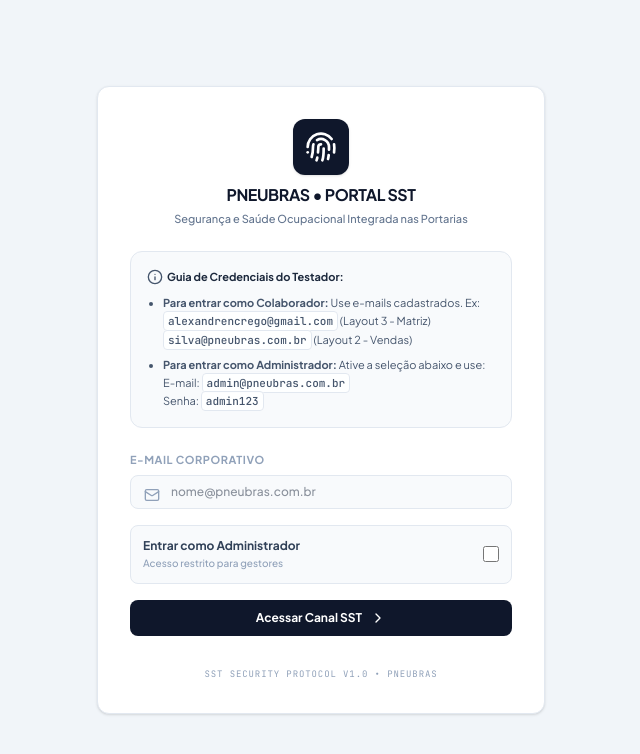
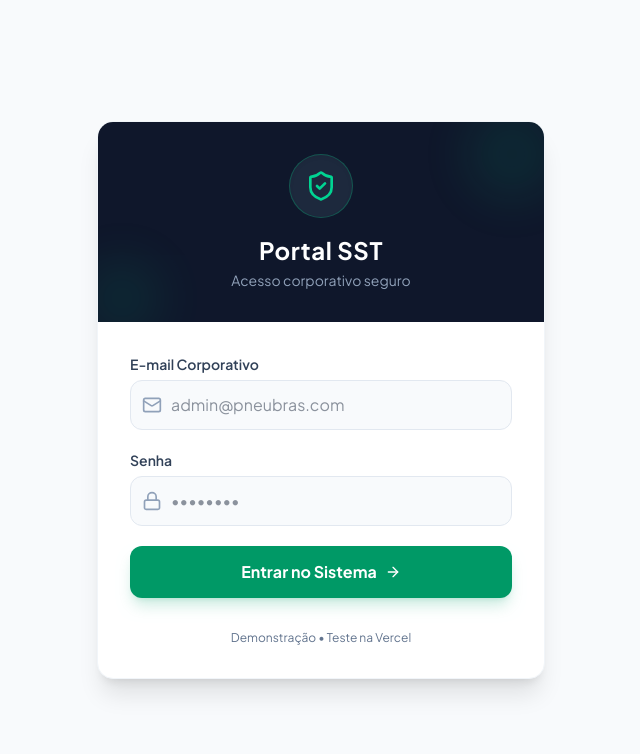
Before and after one commit to AlexandreRego/stt, a React (Vite) app: page / in a window 1280 px wide. Shown: the top 754 px of the page, without its empty margins (319-959 px from the left). Built offline with nearby package versions, Linux system fonts and the light colour scheme; no server answers.

Commit message:
Alterações realizadas no login

```diff
--- a/src/components/Login.tsx
+++ b/src/components/Login.tsx
@@ -1,5 +1,5 @@
 import React, { useState } from 'react';
-import { Shovel, LogIn, ShieldAlert, Mail, Lock, Fingerprint, Info, CheckCircle, ChevronRight } from 'lucide-react';
+import { ShieldCheck, Mail, Lock, AlertCircle, ArrowRight } from 'lucide-react';
 
 interface LoginProps {
   onLoginSuccess: (user: any) => void;
@@ -7,175 +7,110 @@ interface LoginProps {
 
 export default function Login({ onLoginSuccess }: LoginProps) {
   const [email, setEmail] = useState('');
-  const [password, setPassword] = useState('');
-  const [isAdminMode, setIsAdminMode] = useState(false);
-  const [errorMsg, setErrorMsg] = useState<string | null>(null);
-  const [loading, setLoading] = useState(false);
+  const [senha, setSenha] = useState('');
+  const [erro, setErro] = useState('');
 
-  // Clear or reset fields on admin checkbox switch
-  const handleAdminCheckboxChange = (e: React.ChangeEvent<HTMLInputElement>) => {
-    setIsAdminMode(e.target.checked);
-    setErrorMsg(null);
-    setPassword('');
-  };
+  const handleLogin = (e: React.FormEvent) => {
+    e.preventDefault();
+    setErro('');
 
-  const handleFormSubmit = async (e: React.FormEvent) => {
-    e.preventDefault();
-    if (!email.trim()) {
-      setErrorMsg("Por favor, preencha o seu e-mail corporativo.");
-      return;
+    // Perfil Administrador (Acesso ao Painel Gerencial)
+    if (email === 'admin@pneubras.com' && senha === '123456') {
+      onLoginSuccess({
+        nome: 'Administrador SST',
+        email: 'admin@pneubras.com',
+        empresa: 'Grupo PneuBras',
+        isAdmin: true
+      });
     }
-    if (isAdminMode && !password.trim()) {
-      setErrorMsg("O acesso Administrativo requer a confirmação da senha.");
-      return;
+    // Perfil Colaborador (Acesso à Área Operacional/DDS)
+    else if (email === 'colaborador@pneubras.com' && senha === '123456') {
+      onLoginSuccess({
+        nome: 'Operador Padrão',
+        email: 'colaborador@pneubras.com',
+        empresa: 'Grupo PneuBras',
+        isAdmin: false
+      });
     }
-
-    setLoading(true);
-    setErrorMsg(null);
-
-    try {
-      const res = await fetch('/api/auth/login', {
-        method: 'POST',
-        headers: { 'Content-Type': 'application/json' },
-        body: JSON.stringify({
-          email: email.trim(),
-          password: password.trim(),
-          isAdminMode
-        })
-      });
-
-      const data = await res.json();
-      if (res.ok && data.success) {
-        onLoginSuccess(data.user);
-      } else {
-        setErrorMsg(data.message || "E-mail não autorizado para acesso corporativo ou senha inválida.");
-      }
-    } catch (err) {
-      setErrorMsg("Erro de conexão com o servidor SST PneuBras.");
-    } finally {
-      setLoading(false);
+    // Tratamento de erro
+    else {
+      setErro('Credenciais inválidas. Para testar, use admin@pneubras.com e senha 123456.');
     }
   };
 
   return (
-    <div className="min-h-screen flex items-center justify-center bg-[#F1F5F9] px-4 md:px-0 relative overflow-hidden py-12">
-      {/* Decorative backdrop subtle blurs */}
-      <div className="absolute top-1/4 -left-32 w-96 h-96 bg-slate-200/40 rounded-full blur-3xl -z-10" />
-      <div className="absolute bottom-1/4 -right-32 w-96 h-96 bg-slate-200/40 rounded-full blur-3xl -z-10" />
+    <div className="min-h-screen bg-slate-50 flex flex-col justify-center items-center p-4 selection:bg-emerald-200 selection:text-emerald-900">
+      <div className="max-w-md w-full bg-white rounded-2xl shadow-xl border border-slate-100 overflow-hidden">
 
-      <div className="w-full max-w-md bg-white rounded-xl border border-slate-200 p-8 shadow-sm space-y-6">
-        {/* Logo/Header */}
-        <div className="text-center space-y-2">
-          <div className="inline-flex p-3 bg-slate-900 text-white rounded-xl shadow-sm transition-transform duration-200">
-            <Fingerprint className="w-8 h-8" />
+        {/* Cabeçalho do Login */}
+        <div className="bg-slate-900 p-8 text-center relative overflow-hidden">
+          <div className="absolute top-0 right-0 -mt-4 -mr-4 w-24 h-24 bg-emerald-500 rounded-full opacity-10 blur-xl"></div>
+          <div className="absolute bottom-0 left-0 -mb-4 -ml-4 w-20 h-20 bg-emerald-500 rounded-full opacity-10 blur-xl"></div>
+
+          <div className="inline-flex items-center justify-center w-16 h-16 rounded-full bg-slate-800 border border-emerald-500/30 mb-4 shadow-inner">
+            <ShieldCheck className="w-8 h-8 text-emerald-400" />
           </div>
-          <div className="space-y-1">
-            <h1 className="text-base font-bold tracking-tight text-slate-900 uppercase">
-              PneuBras • Portal SST
-            </h1>
-            <p className="text-[11px] text-slate-500 font-medium">
-              Segurança e Saúde Ocupacional Integrada nas Portarias
-            </p>
-          </div>
+          <h2 className="text-2xl font-bold text-white tracking-wide">Portal SST</h2>
+          <p className="text-slate-400 text-sm mt-1">Acesso corporativo seguro</p>
         </div>
 
-        {/* Informational helpful credentials list for seamless interactive testing */}
-        <div className="bg-slate-50 rounded-xl p-4 border border-slate-200 text-[11px] leading-relaxed text-slate-705 text-slate-700 space-y-2">
-          <p className="font-bold flex items-center text-slate-800">
-            <Info className="w-4 h-4 mr-1 text-slate-600" />
-            Guia de Credenciais do Testador:
-          </p>
-          <ul className="list-disc pl-4 space-y-1.5 text-slate-600">
-            <li>
-              <strong>Para entrar como Colaborador:</strong> Use e-mails cadastrados. Ex:<br />
-              <code className="bg-white/90 px-1 py-0.5 rounded border border-slate-200 font-mono font-medium">alexandrencrego@gmail.com</code> (Layout 3 - Matriz)<br />
-              <code className="bg-white/90 px-1 py-0.5 rounded border border-slate-200 font-mono font-medium">silva@pneubras.com.br</code> (Layout 2 - Vendas)
-            </li>
-            <li>
-              <strong>Para entrar como Administrador:</strong> Ative a seleção abaixo e use:<br />
-              E-mail: <code className="bg-white/90 px-1 py-0.5 rounded border border-slate-200 font-mono font-medium">admin@pneubras.com.br</code><br />
-              Senha: <code className="bg-white/90 px-1 py-0.5 rounded border border-slate-200 font-mono font-medium">admin123</code>
-            </li>
-          </ul>
+        {/* Formulário */}
+        <div className="p-8">
+          <form onSubmit={handleLogin} className="space-y-5">
+
+            {erro && (
+              <div className="bg-red-50 border border-red-200 text-red-600 px-4 py-3 rounded-lg text-sm flex items-start space-x-3">
+                <AlertCircle className="w-5 h-5 shrink-0 mt-0.5" />
+                <span className="font-medium">{erro}</span>
               </div>
+            )}
 
-        <form onSubmit={handleFormSubmit} className="space-y-4">
-          {/* Email block */}
-          <div className="space-y-1.5">
-            <label className="block text-[11px] font-bold text-slate-400 uppercase tracking-wider">E-mail Corporativo</label>
+            <div>
+              <label className="block text-sm font-semibold text-slate-700 mb-1.5">E-mail Corporativo</label>
               <div className="relative">
-              <Mail className="absolute left-3.5 top-3 w-4 h-4 text-slate-400" />
+                <div className="absolute inset-y-0 left-0 pl-3 flex items-center pointer-events-none">
+                  <Mail className="h-5 w-5 text-slate-400" />
+                </div>
                 <input
                   type="email"
-                required
-                id="login-email-input"
-                placeholder="nome@pneubras.com.br"
                   value={email}
                   onChange={(e) => setEmail(e.target.value)}
-                className="w-full pl-10 pr-4 py-2 bg-slate-50 hover:bg-slate-100/50 border border-slate-200 rounded-lg text-xs text-slate-800 outline-none focus:ring-2 focus:ring-slate-100 focus:border-slate-800 transition-all font-medium"
+                  className="w-full pl-10 pr-4 py-3 bg-slate-50 border border-slate-200 rounded-xl text-slate-800 outline-none focus:bg-white focus:border-emerald-500 focus:ring-4 focus:ring-emerald-500/10 transition-all"
+                  placeholder="admin@pneubras.com"
+                  required
                 />
               </div>
             </div>
 
-          {/* Admin Switch selection */}
-          <div className="flex items-center justify-between p-3 bg-slate-50 rounded-lg border border-slate-200">
-            <div className="space-y-0.5">
-              <label htmlFor="login-admin-checkbox" className="block text-xs font-bold text-slate-700 cursor-pointer">
-                Entrar como Administrador
-              </label>
-              <span className="block text-[10px] text-slate-400 font-medium">Acesso restrito para gestores</span>
+            <div>
+              <label className="block text-sm font-semibold text-slate-700 mb-1.5">Senha</label>
+              <div className="relative">
+                <div className="absolute inset-y-0 left-0 pl-3 flex items-center pointer-events-none">
+                  <Lock className="h-5 w-5 text-slate-400" />
                 </div>
                 <input
-              type="checkbox"
-              id="login-admin-checkbox"
-              checked={isAdminMode}
-              onChange={handleAdminCheckboxChange}
-              className="w-4 h-4 text-slate-900 focus:ring-slate-800 border-slate-300 rounded cursor-pointer"
-            />
-          </div>
-
-          {/* Password block if AdminMode triggered */}
-          {isAdminMode && (
-            <div className="space-y-1.5 animate-fade-in">
-              <label className="block text-[11px] font-bold text-slate-400 uppercase tracking-wider">Senha do Painel</label>
-              <div className="relative">
-                <Lock className="absolute left-3.5 top-3 w-4 h-4 text-slate-400" />
-                <input
                   type="password"
+                  value={senha}
+                  onChange={(e) => setSenha(e.target.value)}
+                  className="w-full pl-10 pr-4 py-3 bg-slate-50 border border-slate-200 rounded-xl text-slate-800 outline-none focus:bg-white focus:border-emerald-500 focus:ring-4 focus:ring-emerald-500/10 transition-all"
+                  placeholder="••••••••"
                   required
-                  id="login-password-input"
-                  placeholder="••••••••"
-                  value={password}
-                  onChange={(e) => setPassword(e.target.value)}
-                  className="w-full pl-10 pr-4 py-2 bg-slate-50 hover:bg-slate-100/50 border border-slate-200 rounded-lg text-xs text-slate-800 outline-none focus:ring-2 focus:ring-slate-100 focus:border-slate-800 transition-all font-medium"
                 />
               </div>
             </div>
-          )}
 
-          {/* Error display notifications */}
-          {errorMsg && (
-            <div className="p-3 bg-rose-50 border border-rose-200 text-rose-800 text-xs rounded-lg flex items-start space-x-2">
-              <ShieldAlert className="w-4 h-4 mt-0.5 text-rose-500 flex-shrink-0" />
-              <span>{errorMsg}</span>
-            </div>
-          )}
-
-          {/* Submit Action */}
             <button
               type="submit"
-            disabled={loading}
-            className="w-full py-2.5 bg-slate-900 text-white font-bold rounded-lg hover:bg-slate-800 cursor-pointer transition disabled:opacity-50 text-xs flex items-center justify-center space-x-2"
+              className="w-full bg-emerald-600 hover:bg-emerald-700 text-white font-bold py-3.5 px-4 rounded-xl transition-colors flex items-center justify-center space-x-2 shadow-lg shadow-emerald-600/20 group mt-2"
             >
-            <span>{loading ? 'Validando Credenciais...' : 'Acessar Canal SST'}</span>
-            <ChevronRight className="w-4 h-4" />
+              <span>Entrar no Sistema</span>
+              <ArrowRight className="w-4 h-4 group-hover:translate-x-1 transition-transform" />
             </button>
           </form>
 
-        <div className="text-center pt-2">
-          <p className="text-[9px] text-slate-400 uppercase tracking-widest font-mono">
-            SST SECURITY PROTOCOL V1.0 • PNEUBRAS
-          </p>
+          <div className="mt-8 text-center text-xs text-slate-500">
+            <p>Demonstração • Teste na Vercel</p>
+          </div>
         </div>
       </div>
     </div>
```
Also changed, not shown: src/App.tsx (+34 -29 lines). Lines whose indentation alone changed are shown as unchanged.
